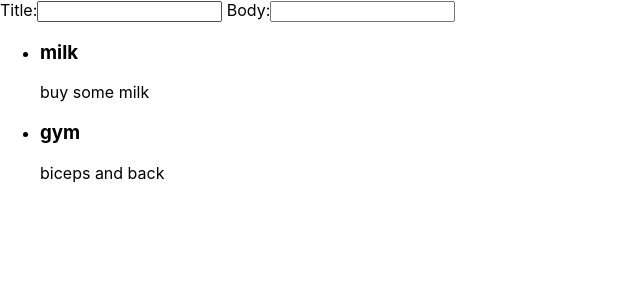
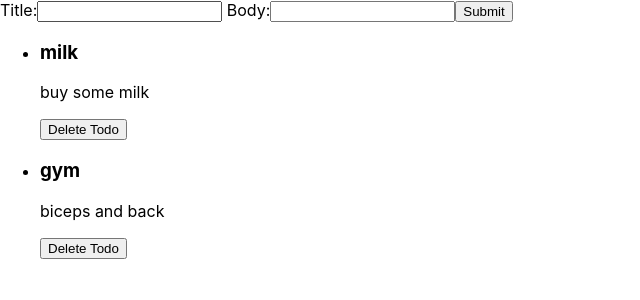
Before and after one commit to coreyladovsky/TodoAppWithContext, a React (Create React App) app: page / in a window 1280 px wide. Shown: the top 300 px of the page, without its empty margins (0-640 px from the left). Built offline with nearby package versions, Linux system fonts and the light colour scheme.

Commit message:
remove todo

```diff
--- a/src/components/TodoForm.js
+++ b/src/components/TodoForm.js
@@ -1,22 +1,26 @@
-import React, { useState } from 'react';
+import React, { useState, useContext } from 'react';
+import { TodosContext } from '../providers/TodosProvider';
 
 const TodoForm = () => {
     const [ title, setTitle ] = useState("");
     const [ body, setBody ] = useState("");
+    const { addTodo } = useContext(TodosContext);
 
-    const handlelSubmit = (e) => {
+    const handleSubmit = (e) => {
         e.preventDefault();
+        addTodo({ title, body })
         setTitle("");
         setBody("")
     }
     return(
-        <form onSubmit={handlelSubmit}>
+        <form onSubmit={handleSubmit}>
             <label> Title:
                 <input value={title} onChange={(e) => setTitle(e.target.value)} required/>
             </label>
             <label> Body:
                 <input value={body} onChange={(e) => setBody(e.target.value)} required/>
             </label>
+            <button>Submit</button>
         </form>
     )
 }
--- a/src/components/TodoShow.js
+++ b/src/components/TodoShow.js
@@ -1,11 +1,13 @@
-import React from 'react';
-
+import React, { useContext } from 'react';
+import { TodosContext } from '../providers/TodosProvider';
 
 const TodoShow = ({ todo }) => {
+    const { removeTodo } = useContext(TodosContext);
     return(
         <li>
             <h3>{todo.title}</h3>
             <p>{todo.body}</p>
+            <button onClick={() => removeTodo(todo.id)}>Delete Todo</button>
         </li>
     )
 }
--- a/src/providers/TodosProvider.js
+++ b/src/providers/TodosProvider.js
@@ -5,11 +5,22 @@ export const TodosContext = createContext();
 
 const TodosProvider = (props) => {
     const [todos, setTodos] = useState([
-        {id: 1, title: "milk", body: "buy some milk"},
-        {id: 2, title: "gym", body: "biceps and back"},
+        {id: 1, title: "milk", body: "buy some milk", completed: false },
+        {id: 2, title: "gym", body: "biceps and back", completed: false },
     ]);
+
+    const addTodo = (todo) => {
+        todo.id = uuidv4();
+        todo.completed = false;
+        setTodos(prevTodos => [todo, ...prevTodos])
+    }
+
+    const removeTodo = (id) => {
+        setTodos(todos.filter(todo => todo.id !== id));
+    }
+
     return(
-        <TodosContext.Provider value={{ todos }} >
+        <TodosContext.Provider value={{ todos, addTodo, removeTodo }} >
             {props.children}
         </TodosContext.Provider>
     )
```
